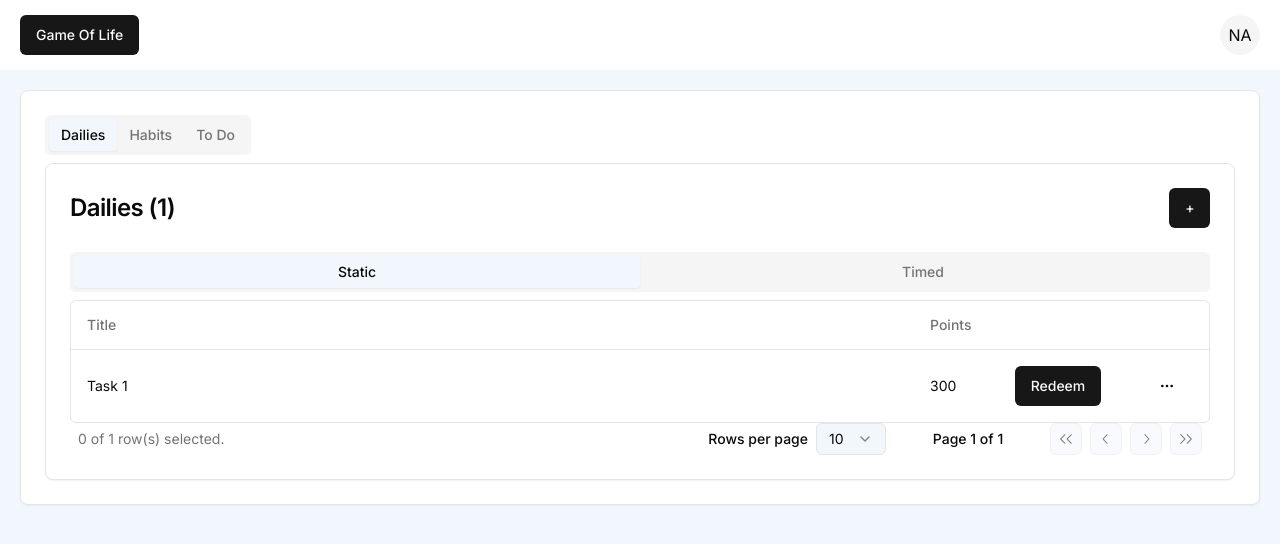
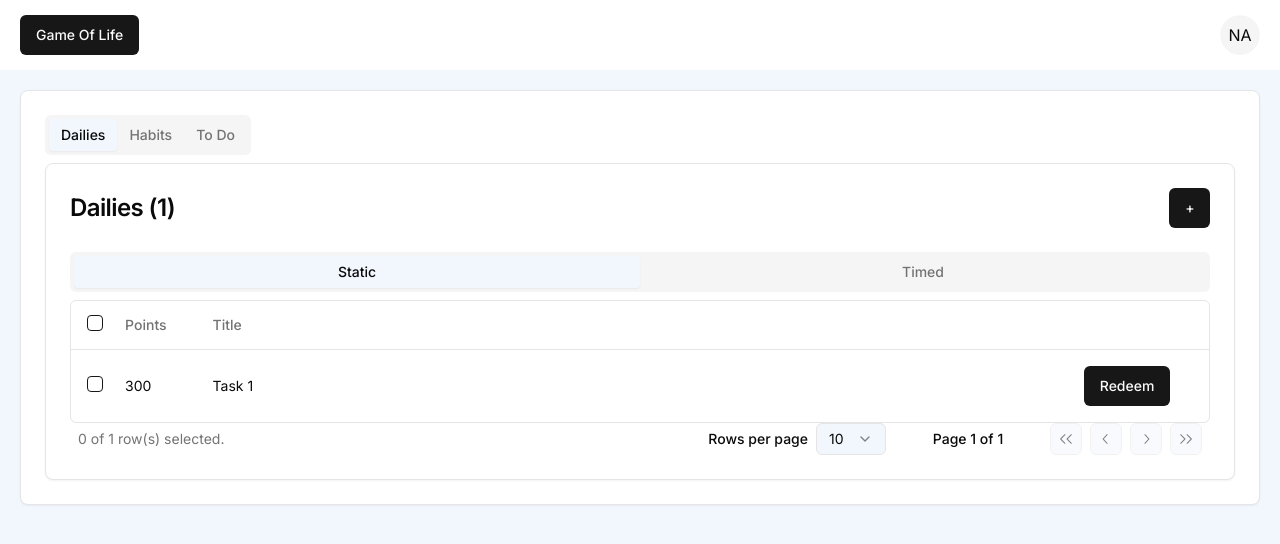
Before and after one commit to Fables7/Game-of-Life, a Next.js app: page /tasks in a window 1280 px wide. Shown: the top 544 px of the page. Built offline with nearby package versions, Linux system fonts and the light colour scheme.

Commit message:
Added row selection on table

```diff
--- a/app/tasks/columns.tsx
+++ b/app/tasks/columns.tsx
@@ -12,6 +12,7 @@
   DropdownMenuSeparator,
   DropdownMenuTrigger,
 } from "@/components/ui/dropdown-menu";
+import { Checkbox } from "@/components/ui/checkbox";
 
 type Tiers = {
   time: number;
@@ -35,6 +36,26 @@
 export type TaskType = TimedTask | Task;
 
 const baseColumns: ColumnDef<BaseTask>[] = [
+  {
+    id: "select",
+    header: ({ table }) => (
+      <Checkbox
+        checked={
+          table.getIsAllPageRowsSelected() ||
+          (table.getIsSomePageRowsSelected() && "indeterminate")
+        }
+        onCheckedChange={(value) => table.toggleAllPageRowsSelected(!!value)}
+        aria-label="Select all"
+      />
+    ),
+    cell: ({ row }) => (
+      <Checkbox
+        checked={row.getIsSelected()}
+        onCheckedChange={(value) => row.toggleSelected(!!value)}
+        aria-label="Select row"
+      />
+    ),
+  },
   {
     accessorKey: "title",
     header: "Title",
--- a/app/tasks/data-table.tsx
+++ b/app/tasks/data-table.tsx
@@ -30,6 +30,7 @@
   data,
 }: DataTableProps<TData, TValue>) {
   const [sorting, setSorting] = React.useState<SortingState>([]);
+  const [rowSelection, setRowSelection] = React.useState({});
   const table = useReactTable({
     data,
     columns,
@@ -37,8 +38,10 @@
     getPaginationRowModel: getPaginationRowModel(),
     onSortingChange: setSorting,
     getSortedRowModel: getSortedRowModel(),
+    onRowSelectionChange: setRowSelection,
     state: {
       sorting,
+      rowSelection,
     },
   });
   return (
--- /dev/null
+++ b/components/ui/checkbox.tsx
@@ -0,0 +1,30 @@
+"use client"
+
+import * as React from "react"
+import * as CheckboxPrimitive from "@radix-ui/react-checkbox"
+import { Check } from "lucide-react"
+
+import { cn } from "@/lib/utils"
+
+const Checkbox = React.forwardRef<
+  React.ElementRef<typeof CheckboxPrimitive.Root>,
+  React.ComponentPropsWithoutRef<typeof CheckboxPrimitive.Root>
+>(({ className, ...props }, ref) => (
+  <CheckboxPrimitive.Root
+    ref={ref}
+    className={cn(
+      "peer h-4 w-4 shrink-0 rounded-sm border border-primary ring-offset-background focus-visible:outline-none focus-visible:ring-2 focus-visible:ring-ring focus-visible:ring-offset-2 disabled:cursor-not-allowed disabled:opacity-50 data-[state=checked]:bg-primary data-[state=checked]:text-primary-foreground",
+      className
+    )}
+    {...props}
+  >
+    <CheckboxPrimitive.Indicator
+      className={cn("flex items-center justify-center text-current")}
+    >
+      <Check className="h-4 w-4" />
+    </CheckboxPrimitive.Indicator>
+  </CheckboxPrimitive.Root>
+))
+Checkbox.displayName = CheckboxPrimitive.Root.displayName
+
+export { Checkbox }
--- a/package.json
+++ b/package.json
@@ -10,6 +10,7 @@
   },
   "dependencies": {
     "@radix-ui/react-avatar": "^1.0.4",
+    "@radix-ui/react-checkbox": "^1.0.4",
     "@radix-ui/react-dropdown-menu": "^2.0.6",
     "@radix-ui/react-icons": "^1.3.0",
     "@radix-ui/react-select": "^2.0.0",
```
Also changed, not shown: 1 other file (tests, documents, lock files or other folders).
